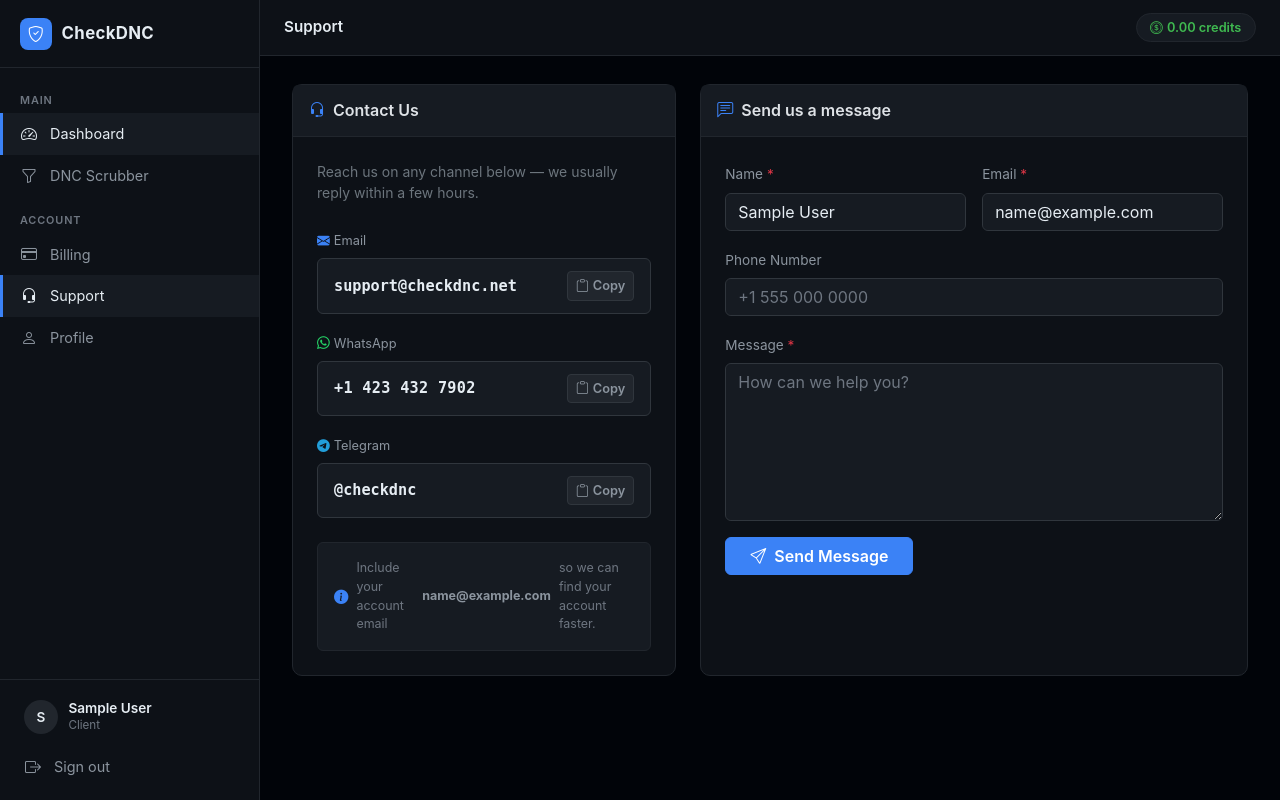
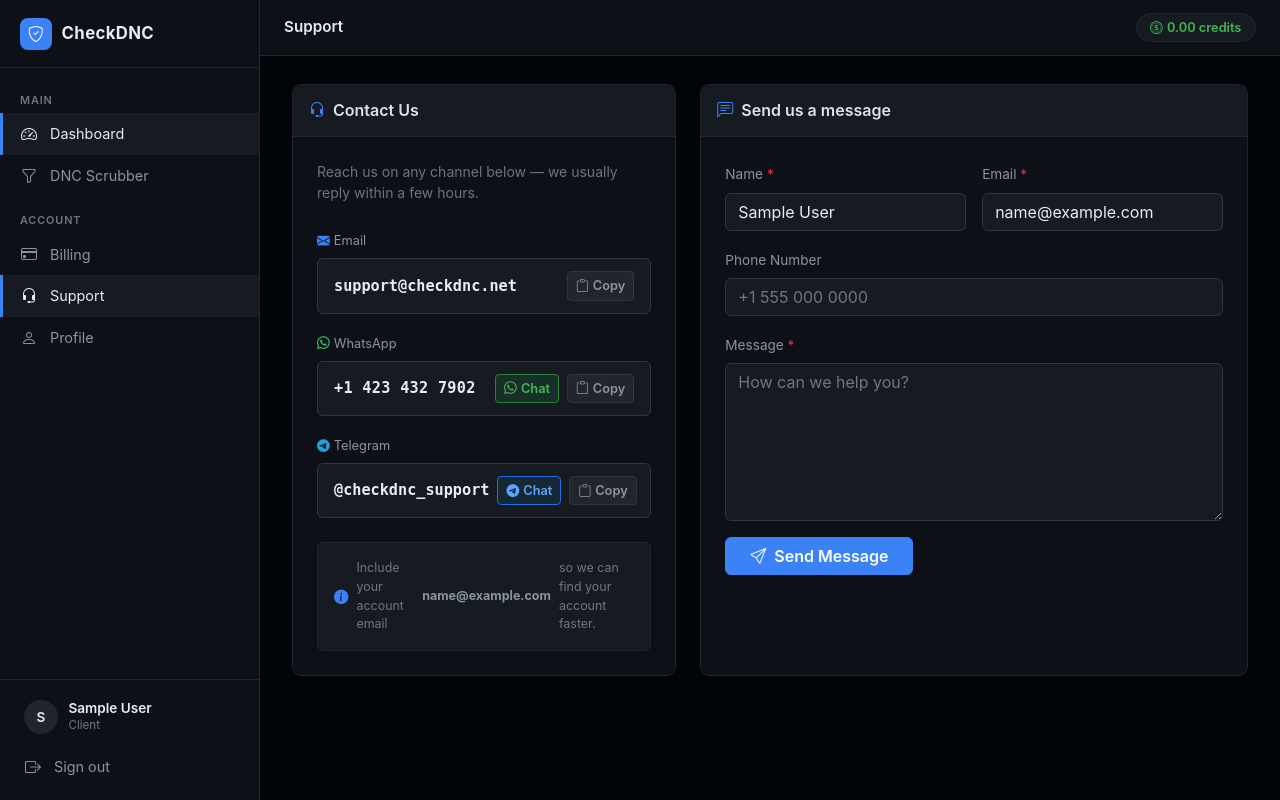
Before and after one commit to TAWHID1248/quest-dnc-checker, a Django app: page /support/ in a window 1280 px wide. Run offline with Django 4.2, Linux system fonts and the light colour scheme; the visitor is signed in with stand-in values (Sample User, id 1); data that the repository does not hold is empty; parts of the project's set-up code (start-up, migrations or seed data) failed here and were passed over.

Commit message:
Add WhatsApp and Telegram chat buttons to support page
Co-Authored-By: Claude Fable 5 <noreply@anthropic.com>

```diff
--- a/templates/support/home.html
+++ b/templates/support/home.html
@@ -36,12 +36,18 @@
         </label>
         <div class="mb-3 d-flex align-items-center justify-content-between gap-2 rounded"
              style="background:#161b22;border:1px solid #30363d;padding:.75rem 1rem;">
-          <a href="https://wa.me/14234327902" target="_blank" rel="noopener" class="text-decoration-none"
+          <a href="https://wa.me/message/OM3NKT6G2QEUD1" target="_blank" rel="noopener" class="text-decoration-none"
              style="font-family:monospace;font-size:.95rem;font-weight:600;color:#e6edf3;user-select:all;letter-spacing:.02em;">+1 423 432 7902</a>
+          <div class="d-flex gap-2">
+            <a href="https://wa.me/message/OM3NKT6G2QEUD1" target="_blank" rel="noopener" class="btn btn-sm"
+               style="border:1px solid #238636;background:rgba(37,211,102,.1);color:#3fb950;font-size:.8rem;font-weight:600;white-space:nowrap;">
+              <i class="bi bi-whatsapp me-1"></i>Chat
+            </a>
             <button class="btn btn-sm" type="button" onclick="copyContact(this, '+14234327902')"
                     style="border:1px solid #30363d;background:#21262d;color:#8b949e;font-size:.8rem;font-weight:600;white-space:nowrap;">
               <i class="bi bi-clipboard me-1"></i><span>Copy</span>
             </button>
+          </div>
         </div>
 
         <!-- Telegram -->
@@ -50,12 +56,18 @@
         </label>
         <div class="mb-1 d-flex align-items-center justify-content-between gap-2 rounded"
              style="background:#161b22;border:1px solid #30363d;padding:.75rem 1rem;">
-          <a href="https://t.me/checkdnc" target="_blank" rel="noopener" class="text-decoration-none"
-             style="font-family:monospace;font-size:.95rem;font-weight:600;color:#e6edf3;user-select:all;">@checkdnc</a>
-          <button class="btn btn-sm" type="button" onclick="copyContact(this, '@checkdnc')"
+          <a href="https://t.me/checkdnc_support" target="_blank" rel="noopener" class="text-decoration-none"
+             style="font-family:monospace;font-size:.95rem;font-weight:600;color:#e6edf3;user-select:all;">@checkdnc_support</a>
+          <div class="d-flex gap-2">
+            <a href="https://t.me/checkdnc_support" target="_blank" rel="noopener" class="btn btn-sm"
+               style="border:1px solid #1f6feb;background:rgba(34,158,217,.1);color:#58a6ff;font-size:.8rem;font-weight:600;white-space:nowrap;">
+              <i class="bi bi-telegram me-1"></i>Chat
+            </a>
+            <button class="btn btn-sm" type="button" onclick="copyContact(this, '@checkdnc_support')"
                     style="border:1px solid #30363d;background:#21262d;color:#8b949e;font-size:.8rem;font-weight:600;white-space:nowrap;">
               <i class="bi bi-clipboard me-1"></i><span>Copy</span>
             </button>
+          </div>
         </div>
 
         <div class="mt-4 p-3 rounded d-flex align-items-center gap-2"
```
Lines whose indentation alone changed are shown as unchanged.
